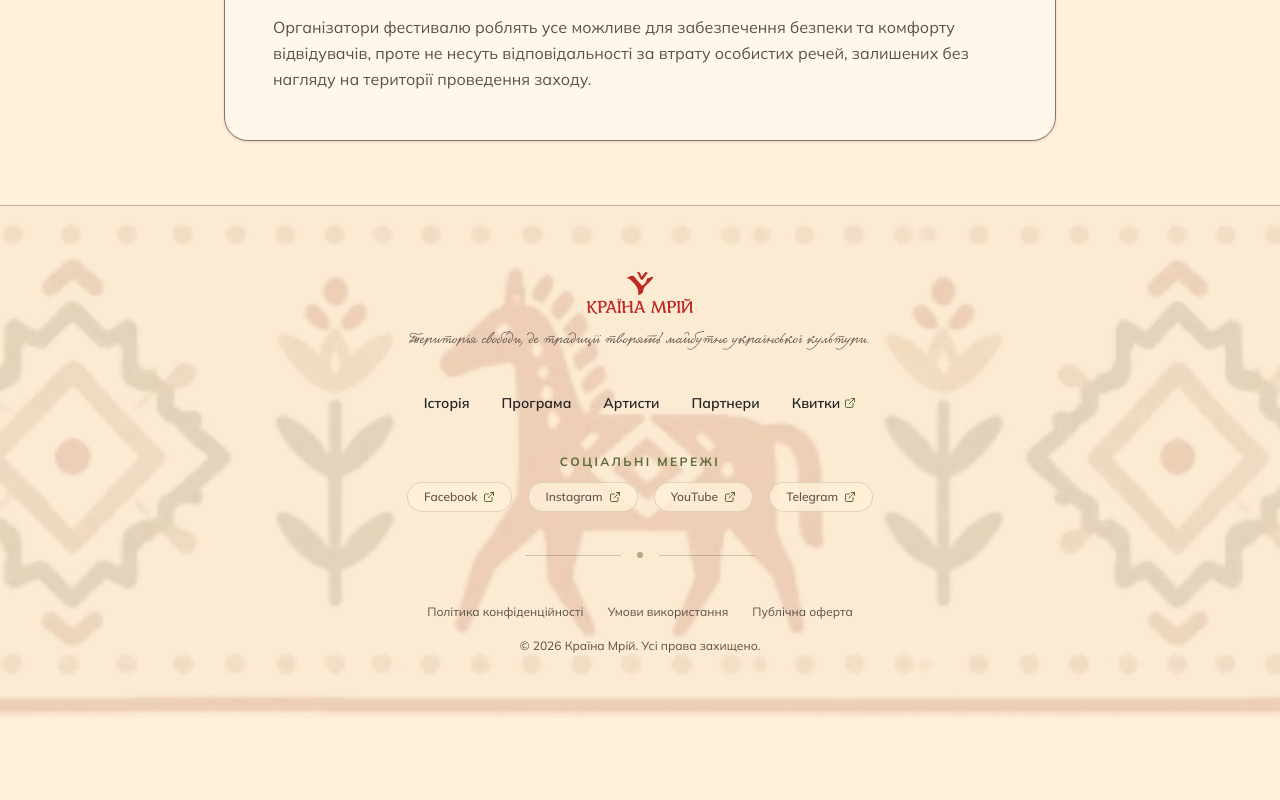
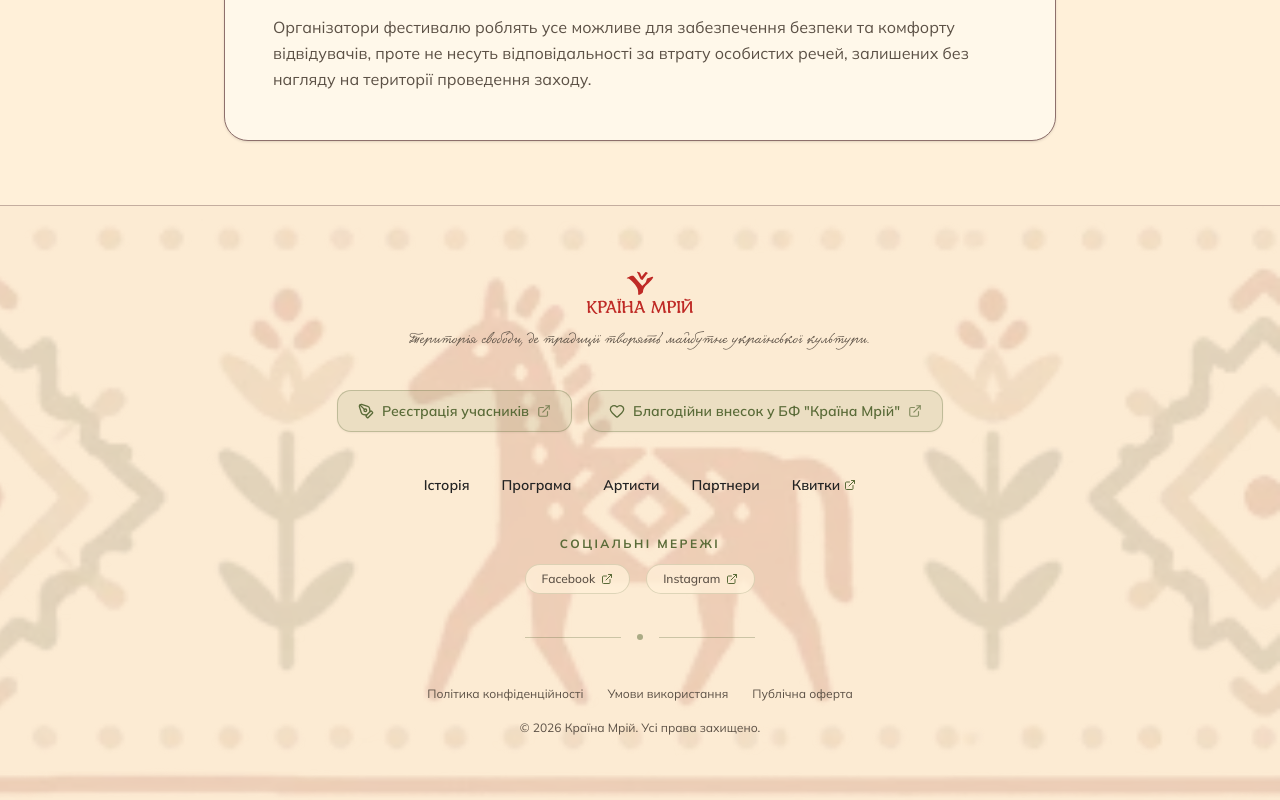
Before and after one commit to passengerious/ssg-sanity, a Next.js app in the folder frontend/: page /terms in a window 1280 px wide. Shown: the part 1010-1810 px from the top of the page. Before the commit the page ends 1728 px from the top, so only its background shows below. Built offline with nearby package versions, Linux system fonts and the light colour scheme; no server answers.

Commit message:
feat(footer): add artist application and charity fund links to footer

```diff
--- a/frontend/components/landing/Footer.tsx
+++ b/frontend/components/landing/Footer.tsx
@@ -1,7 +1,7 @@
 import React from "react";
 import Link from "next/link";
 import Image from "next/image";
-import { ExternalLink } from "lucide-react";
+import { ExternalLink, Heart, PenTool } from "lucide-react";
 import { CampaignArtwork } from "@/components/landing/CampaignArtwork";
 import { DEFAULT_TICKETS_URL } from "@/lib/tickets";
 
@@ -19,11 +19,24 @@ const navLinks: NavLink[] = [
   { href: DEFAULT_TICKETS_URL, label: "Квитки", external: true },
 ];
 
+const participationLinks: (NavLink & { icon?: React.ElementType })[] = [
+  {
+    href: "https://forms.uspa.cy/6a48be6c93e20d4fe70bdab8",
+    label: "Реєстрація учасників",
+    external: true,
+    icon: PenTool,
+  },
+  {
+    href: "https://www.portmone.com.ua/r3/pg/adl0pzf7q7swcsw8044sws40kc4o0w4?is=30303332fc24c4412360a465196bb4718d4e6eafe65878f921e2b1a90f6e158ab87e74c34cf48c81754b5ea6&py=&h=973b6c125f6ac9451c772087c13ff6c1",
+    label: `Благодійни внесок у БФ \"Країна Мрій\"`,
+    external: true,
+    icon: Heart,
+  },
+];
+
 const socialLinks = [
-  { href: "https://facebook.com/krainamriy", label: "Facebook" },
-  { href: "https://instagram.com/krainamriy", label: "Instagram" },
-  { href: "https://youtube.com/user/KrainaMriyFest", label: "YouTube" },
-  { href: "https://t.me/krainamriyfest", label: "Telegram" },
+  { href: "https://www.facebook.com/krainamriy", label: "Facebook" },
+  { href: "https://www.instagram.com/kraina_mriy_fest", label: "Instagram" },
 ];
 
 const policyLinks = [
@@ -67,6 +80,27 @@ export const Footer = () => {
             <p className="text-sm text-muted-foreground font-hand text-lg">
               Територія свободи, де традиції творять майбутнє української культури.
             </p>
+          </div>
+
+          {/* Participation / Action Badges */}
+          <div aria-label="Участь та підтримка" className="flex flex-wrap justify-center gap-4">
+            {participationLinks.map((item) => {
+              const Icon = item.icon;
+              return (
+                <a
+                  className="inline-flex items-center gap-2 rounded-xl border border-secondary/30 bg-secondary/10 px-5 py-2.5 text-sm font-semibold text-secondary shadow-xs transition-all duration-300 hover:border-secondary hover:bg-secondary/20 hover:text-foreground focus-visible:ring-2 focus-visible:ring-primary focus-visible:ring-offset-2 focus-visible:ring-offset-background motion-reduce:transition-none"
+                  href={item.href}
+                  key={item.label}
+                  rel="noopener noreferrer nofollow"
+                  target="_blank"
+                >
+                  {Icon ? <Icon aria-hidden="true" className="size-4" /> : null}
+                  <span>{item.label}</span>
+                  <span className="sr-only">, відкриється у новій вкладці</span>
+                  <ExternalLink aria-hidden="true" className="size-3.5 opacity-70" />
+                </a>
+              );
+            })}
           </div>
 
           {/* Navigation Links */}
```
Also changed, not shown: 1 other file (tests, documents, lock files or other folders).
